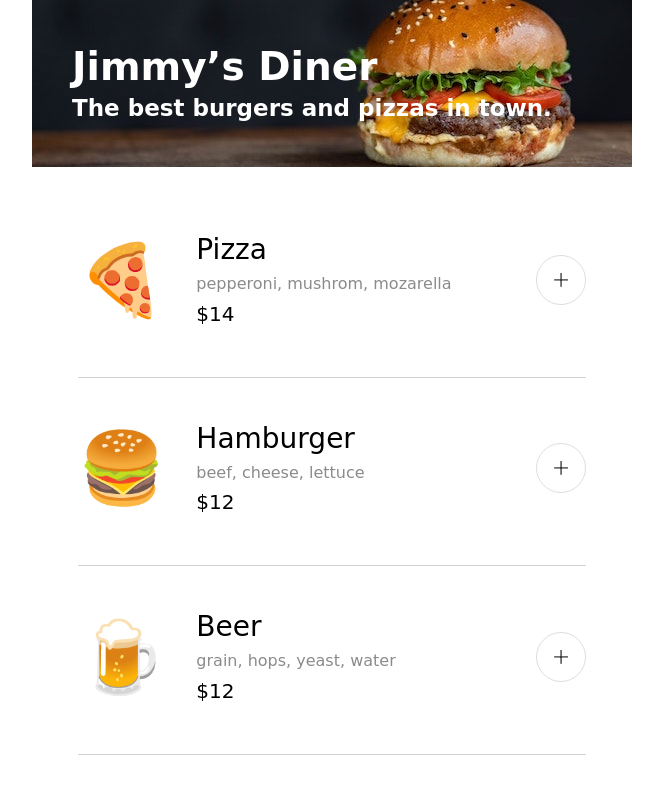
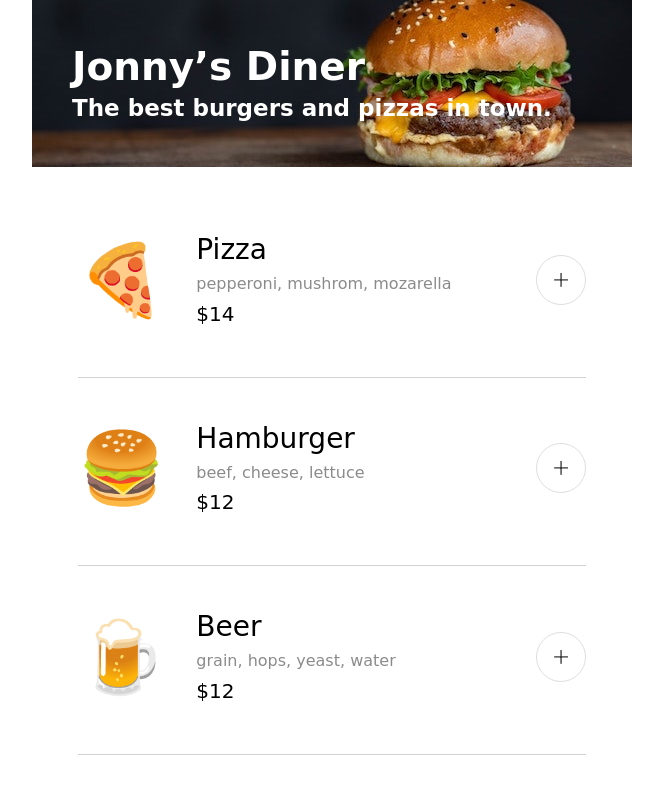
Before and after one commit to EugeniaKarpei/scrimba-restaurant-ordering-app, a website built with Vite: page index.html in a window 1280 px wide. Shown: the whole page, without its empty margins (308-971 px from the left). Built offline with nearby package versions, Linux system fonts and the light colour scheme; a web font is replaced by a local one.

Commit message:
Name changed to Jonny's

```diff
--- a/index.html
+++ b/index.html
@@ -11,7 +11,7 @@
     <body>
         <header>
             <div class="header-container">
-                <h1>Jimmy’s Diner</h1>
+                <h1>Jonny’s Diner</h1>
                 <h2>The best burgers and pizzas in town.</h2>
             </div>
         </header>
```
